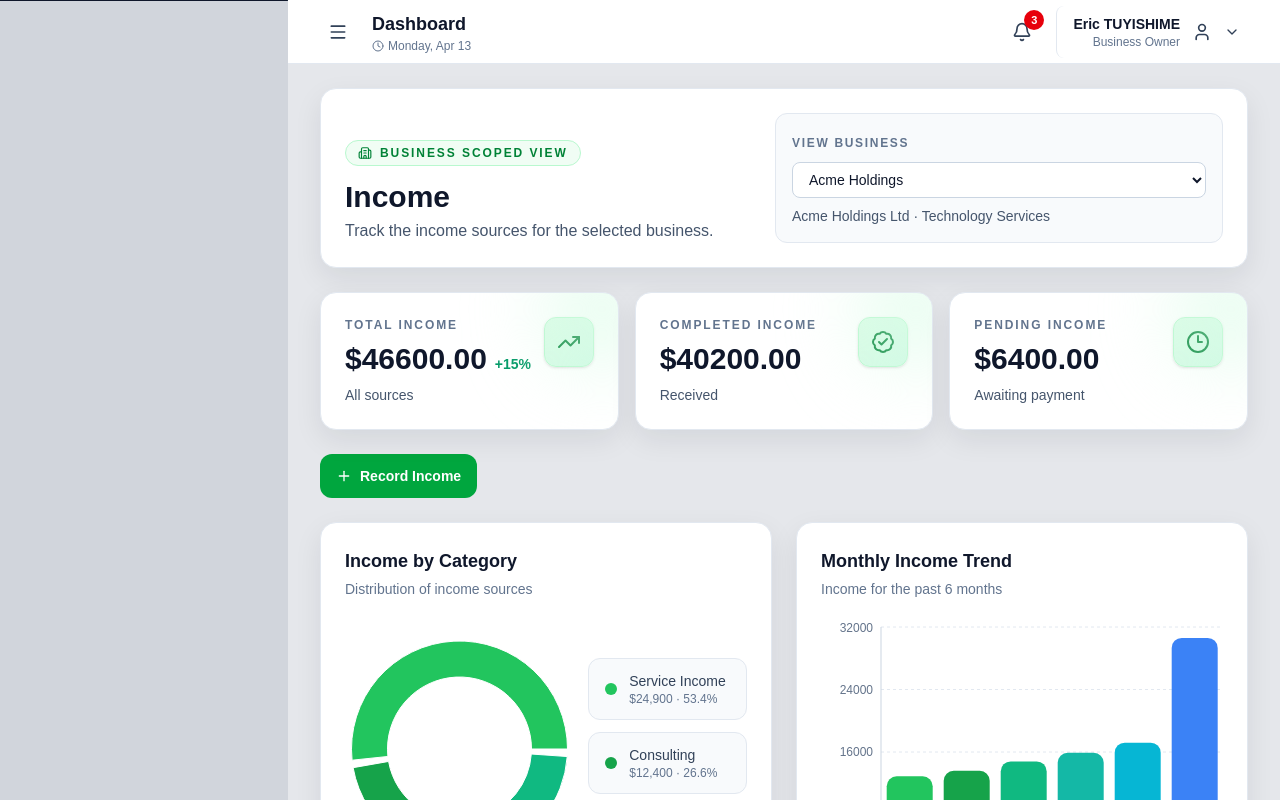
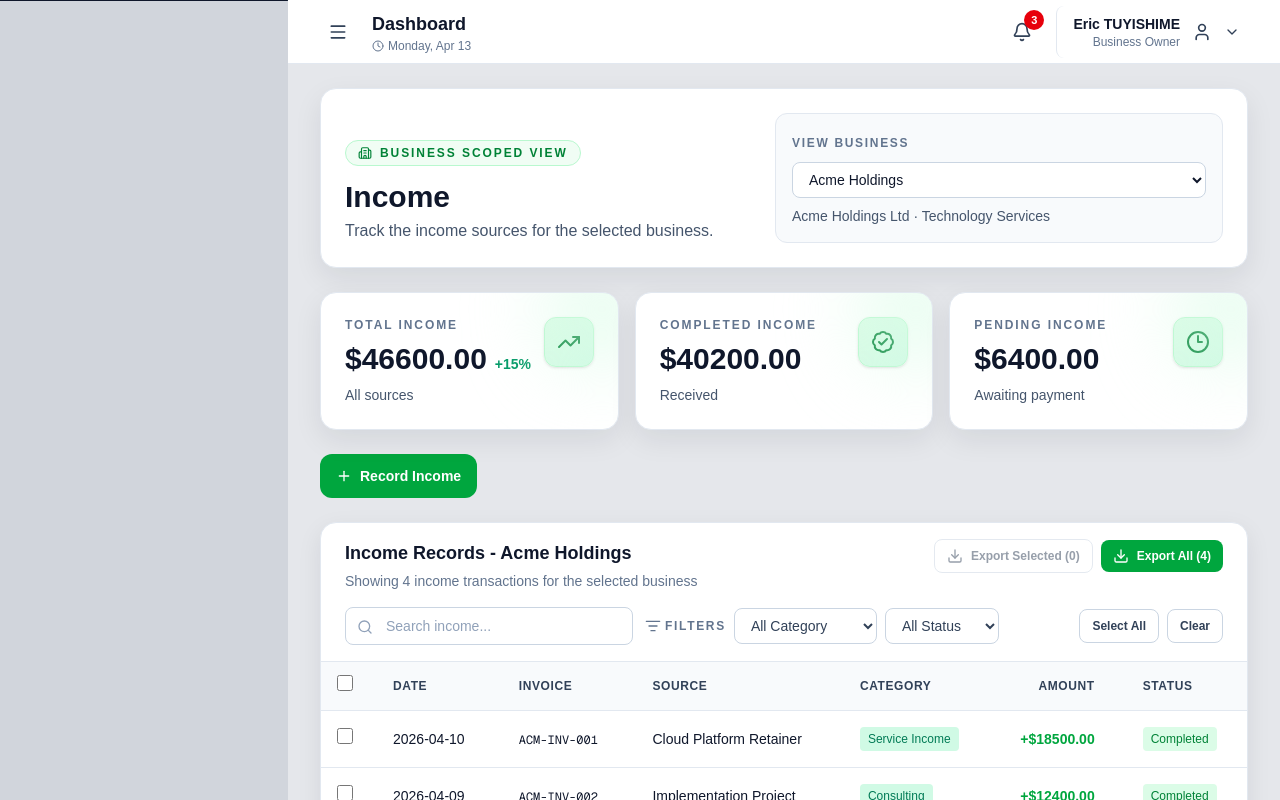
Before and after one commit to eric2003tu/Accounting, a Next.js app: page /dashboard/income in a window 1280 px wide. Built offline with nearby package versions, Linux system fonts and the light colour scheme.

Commit message:
added create business page

```diff
--- a/app/dashboard/expenses/page.tsx
+++ b/app/dashboard/expenses/page.tsx
@@ -269,7 +269,7 @@
       </div>
 
       {/* Charts */}
-      <div className="grid grid-cols-1 lg:grid-cols-2 gap-6">
+      {/* <div className="grid grid-cols-1 lg:grid-cols-2 gap-6">
         <SimpleChart
           title="Expenses by Category"
           description="Breakdown of spending"
@@ -282,7 +282,7 @@
           data={monthlyExpenses}
           type="bar"
         />
-      </div>
+      </div> */}
 
       {/* Summary and Table */}
       <div className="grid grid-cols-1 lg:grid-cols-1 gap-6">
--- a/app/dashboard/income/page.tsx
+++ b/app/dashboard/income/page.tsx
@@ -247,7 +247,7 @@
       </Link>
 
       {/* Charts */}
-      <div className="grid grid-cols-1 lg:grid-cols-2 gap-6">
+      {/* <div className="grid grid-cols-1 lg:grid-cols-2 gap-6">
         <SimpleChart
           title="Income by Category"
           description="Distribution of income sources"
@@ -260,7 +260,7 @@
           data={monthlyIncome}
           type="bar"
         />
-      </div>
+      </div> */}
 
       {/* Summary and Table */}
       <div className="grid grid-cols-1 lg:grid-cols-1 gap-6">
--- a/app/manager/expenses/page.tsx
+++ b/app/manager/expenses/page.tsx
@@ -269,7 +269,7 @@
       </div>
 
       {/* Charts */}
-      <div className="grid grid-cols-1 lg:grid-cols-2 gap-6">
+      {/* <div className="grid grid-cols-1 lg:grid-cols-2 gap-6">
         <SimpleChart
           title="Expenses by Category"
           description="Breakdown of spending"
@@ -282,7 +282,7 @@
           data={monthlyExpenses}
           type="bar"
         />
-      </div>
+      </div> */}
 
       {/* Summary and Table */}
       <div className="grid grid-cols-1 lg:grid-cols-1 gap-6">
--- a/app/manager/income/page.tsx
+++ b/app/manager/income/page.tsx
@@ -247,7 +247,7 @@
       </Link>
 
       {/* Charts */}
-      <div className="grid grid-cols-1 lg:grid-cols-2 gap-6">
+      {/* <div className="grid grid-cols-1 lg:grid-cols-2 gap-6">
         <SimpleChart
           title="Income by Category"
           description="Distribution of income sources"
@@ -260,7 +260,7 @@
           data={monthlyIncome}
           type="bar"
         />
-      </div>
+      </div> */}
 
       {/* Summary and Table */}
       <div className="grid grid-cols-1 lg:grid-cols-1 gap-6">
```
